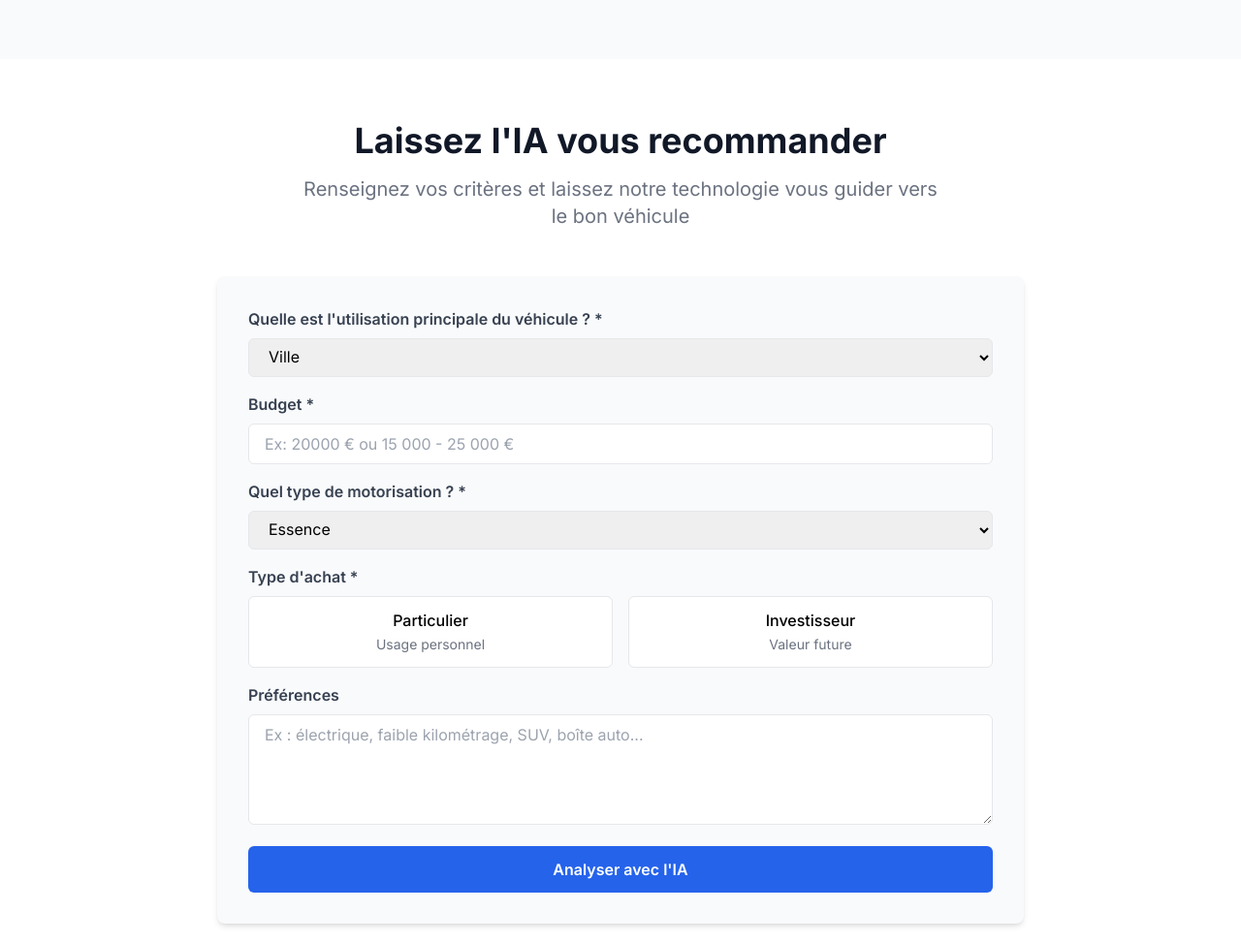
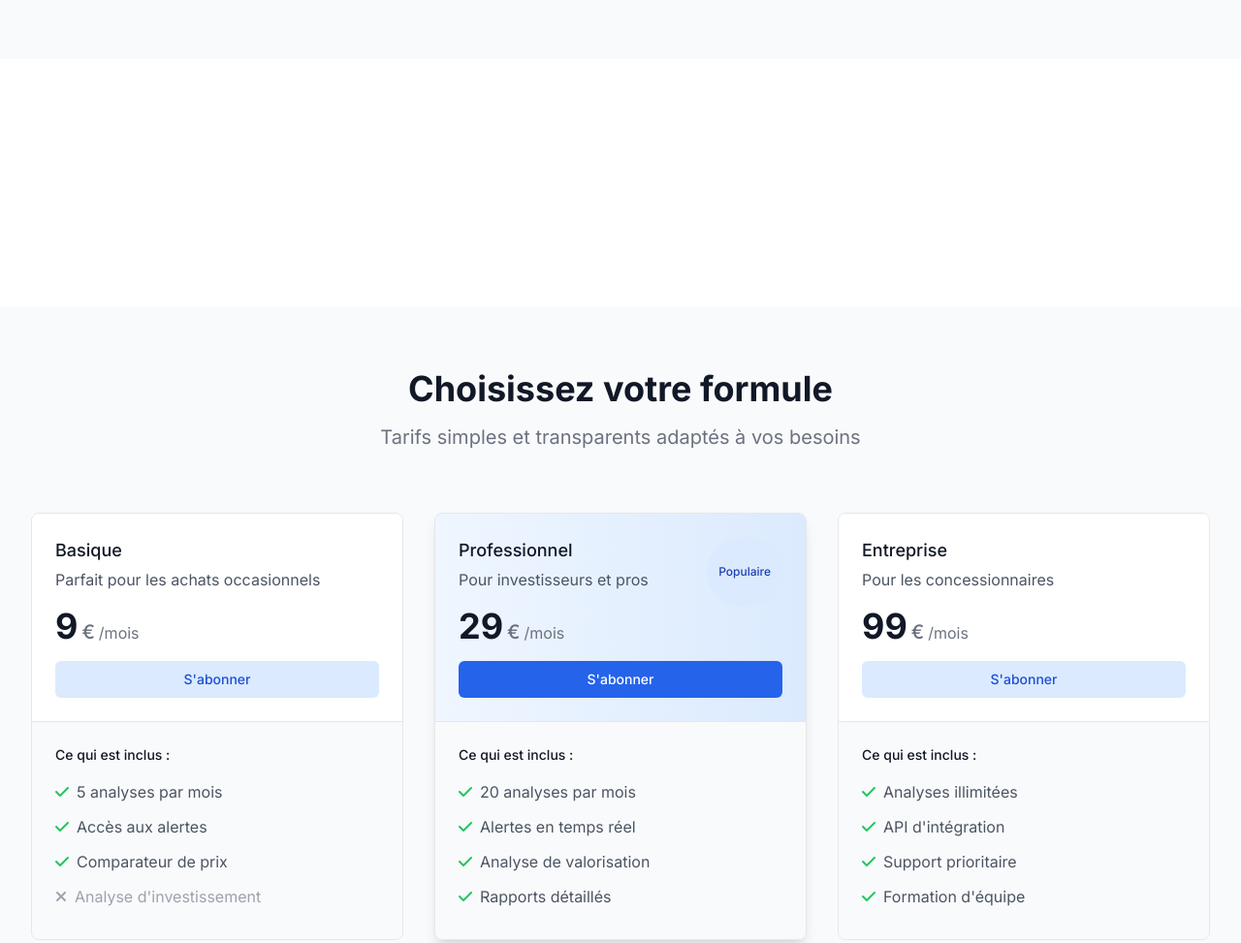
Before and after one commit to Arnaud-MX/AutoVision, a plain HTML site: page index.html in a window 1280 px wide. Shown: the part 1548-2521 px from the top of the page at 97% size. Drawn offline with nearby package versions, Linux system fonts and the light colour scheme.

Commit message:
Update index.html

```diff
--- a/index.html
+++ b/index.html
@@ -170,7 +170,7 @@
 
 <!-- IA Car Recommendation Section -->
 <div id="reco-ia" class="py-16 bg-white">
-  <div class="max-w-4xl mx-auto px-4 sm:px-6 lg:px-8">
+  <!-- <div class="max-w-4xl mx-auto px-4 sm:px-6 lg:px-8">
     <div class="text-center mb-12">
       <h2 class="text-3xl font-extrabold text-gray-900 sm:text-4xl">Laissez l'IA vous recommander</h2>
       <p class="mt-4 max-w-2xl text-xl text-gray-500 mx-auto">Renseignez vos critères et laissez notre technologie vous guider vers le bon véhicule</p>
@@ -222,7 +222,7 @@
       </div>
       <a href="https://tally.so/r/waq0ZW" target="_blank" class="w-full block text-center bg-blue-600 text-white font-semibold py-3 rounded-md hover:bg-blue-700 transition"> Analyser avec l'IA
       </a>
-    </form>
+    </form>-->
     <div id="resultBox" class="mt-8 bg-blue-50 p-6 rounded-md hidden">
       <h3 class="text-xl font-bold mb-2">Résultats de l'analyse IA :</h3>
       <p id="resultText" class="text-gray-700">Analyse en cours...</p>
```
